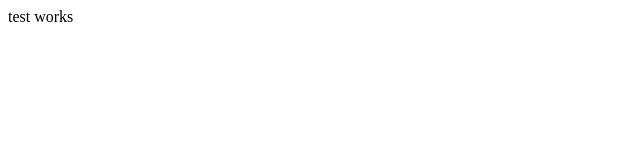
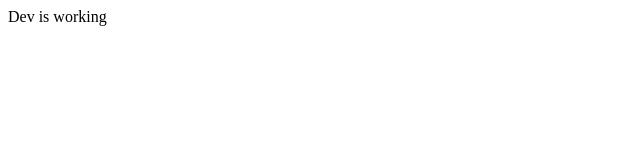
Before and after one commit to Abhijeet1Jadhav/testsw, a plain HTML site: page index.html in a window 1280 px wide. Shown: the full height of the page, 0-640 px from the left. Drawn offline with Linux system fonts and the light colour scheme.

Commit message:
Update index.html

```diff
--- a/index.html
+++ b/index.html
@@ -1 +1 @@
-<html>test works</html>
+<html>Dev is working</html>
```
